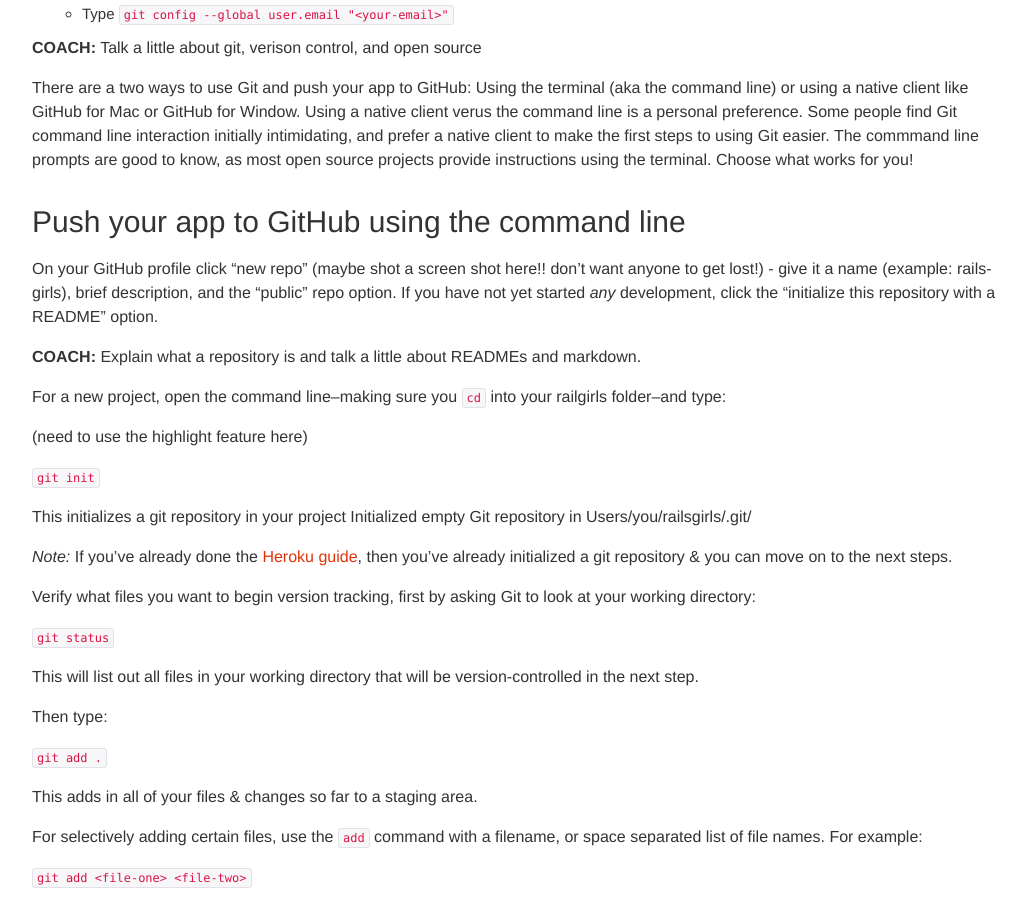
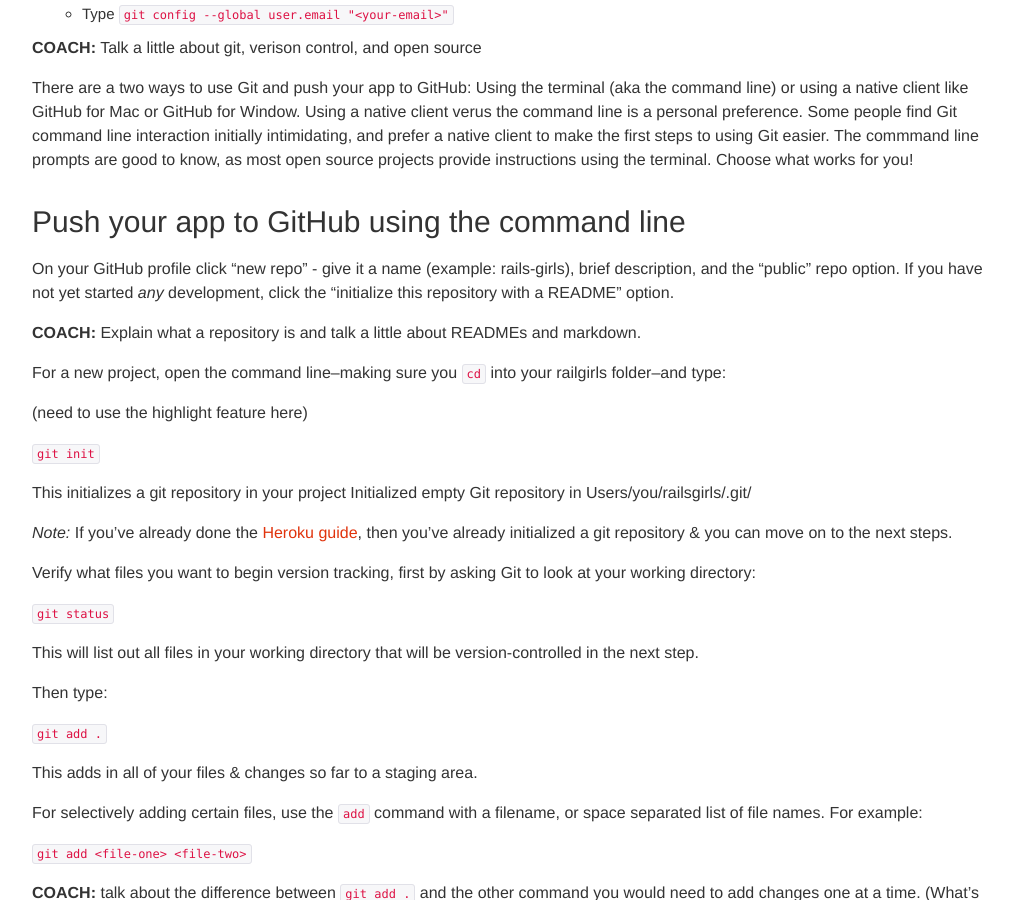
Before and after one commit to railsgirls/guides.railsgirls.com, a Jekyll site: the page built from _posts/2013-04-14-github.md, in a window 1280 px wide and 900 px high, scrolled down 1056 px. Shown: the whole window, without its empty margins (53-1080 px from the left). Built offline with Jekyll 4.4.1, drawn with Linux system fonts in a browser that asks for light colours; nearby versions of some CDN libraries; Markdown is read by kramdown in place of the engine named in the settings.

Commit message:
revert "Update 2013-04-14-github.md"
This reverts commit 45ded0a353886ad8b729277ac506c58c413d2f0e.

```diff
--- a/_posts/2013-04-14-github.md
+++ b/_posts/2013-04-14-github.md
@@ -45,7 +45,7 @@
 
 ## Push your app to GitHub using the command line
 
-On your GitHub profile click "new repo" (maybe shot a screen shot here!! don't want anyone to get lost!) - give it a name (example: rails-girls), brief description, and the "public" repo option. If you have not yet started _any_ development, click the "initialize this repository with a README" option.
+On your GitHub profile click "new repo" - give it a name (example: rails-girls), brief description, and the "public" repo option. If you have not yet started _any_ development, click the "initialize this repository with a README" option.
 
 **COACH:** Explain what a repository is and talk a little about READMEs and markdown.
 
```
